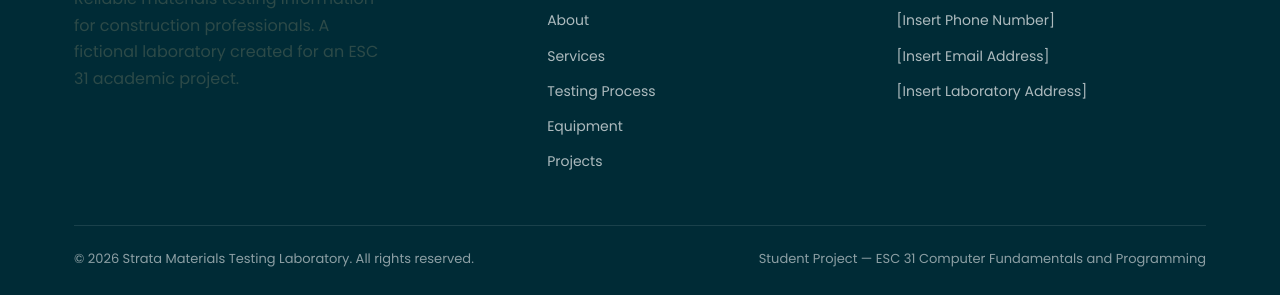
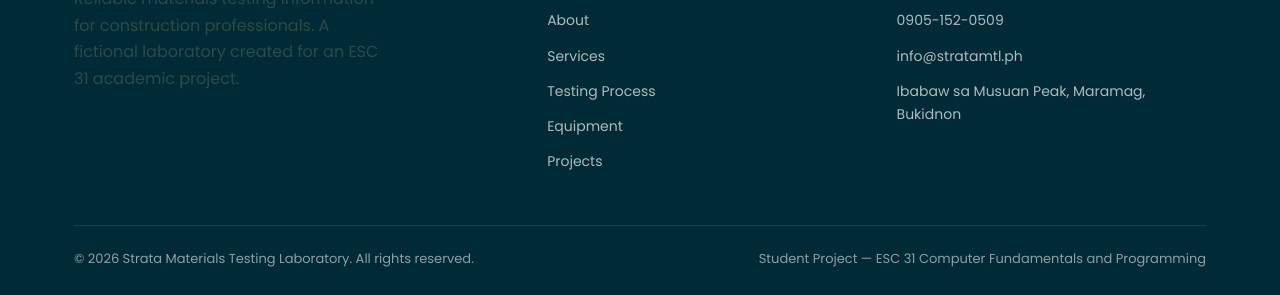
Before and after one commit to ishouldie/Strata-Materials-Testing-Laboratory, a plain HTML site: page about.html in a window 1280 px wide. Shown: the part 2059-2354 px from the top of the page. Drawn offline with Linux system fonts and the light colour scheme.

Commit message:
nalimot upadarte sa tanan hahyst
mao nani sya bai

```diff
--- a/about.html
+++ b/about.html
@@ -118,9 +118,9 @@
         <div class="footer-col">
           <h5>Get in Touch</h5>
           <a href="contact.html">Contact Us</a>
-          <a href="contact.html">[Insert Phone Number]</a>
-          <a href="contact.html">[Insert Email Address]</a>
-          <a href="contact.html">[Insert Laboratory Address]</a>
+          <a href="tel:09051520509">0905-152-0509</a>
+          <a href="mailto:info@stratamtl.ph">info@stratamtl.ph</a>
+          <a href="contact.html">Ibabaw sa Musuan Peak, Maramag, Bukidnon</a>
         </div>
       </div>
       <div class="footer-bottom">
```
Also changed, not shown: equipment.html (+3 -3 lines), index.html (+3 -3 lines), projects.html (+3 -3 lines), services.html (+3 -3 lines), testing-process.html (+3 -3 lines).
